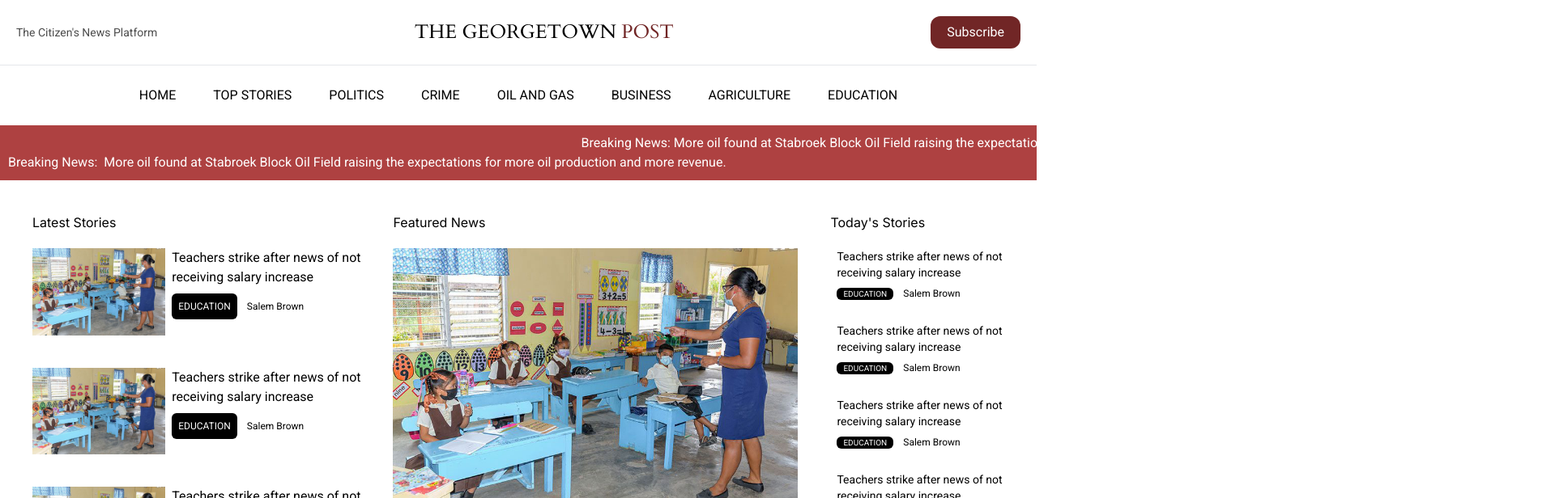
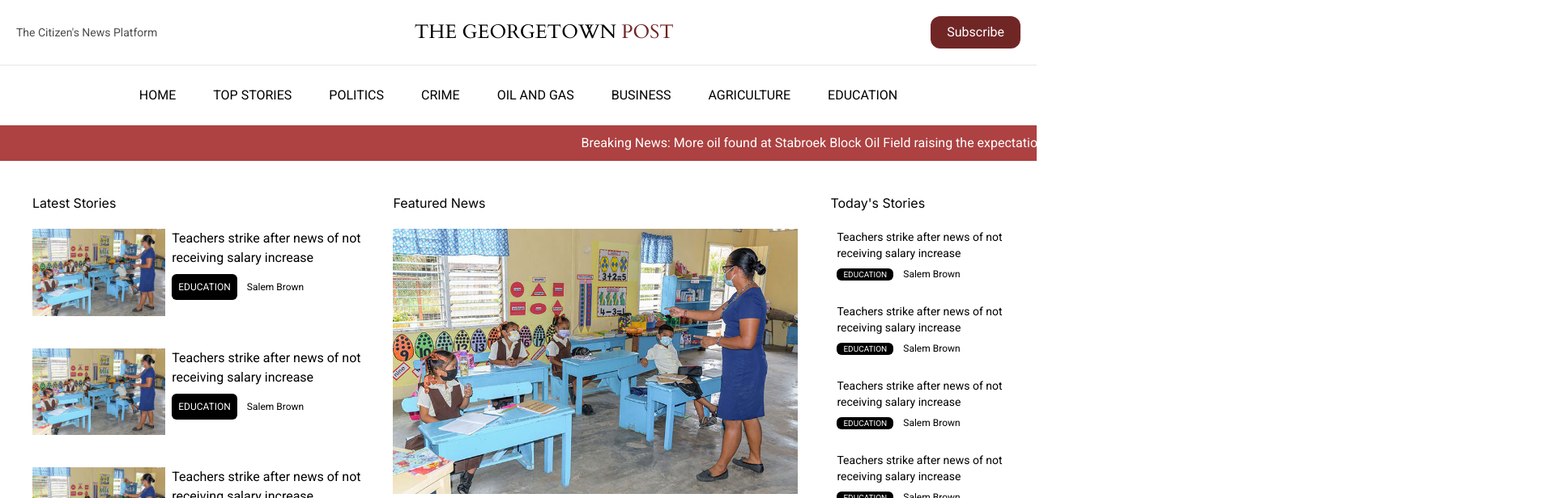
Before and after one commit to stephonfraser/the-georgetown-post, a Next.js app: page / in a window 1280 px wide. Shown: the top 616 px of the page at 81% size, 1920 px wide, since content can reach past the window. Built offline with nearby package versions, Linux system fonts and the light colour scheme.

Commit message:
Added breaking news content

```diff
--- a/app/components/ScrollText.tsx
+++ b/app/components/ScrollText.tsx
@@ -3,13 +3,15 @@ import React from 'react'
 const ScrollText = () => {
   return (
     <div className='scroll-container'>
-        <div className='scroll-text'>
-            Breaking News: More oil found at Stabroek Block Oil Field raising the expectations for more oil production and more revenue.
+        <div className='scroll-text text-nowrap'>
+            Breaking News: More oil found at Stabroek Block Oil Field raising the expectations for more oil production and more revenue. | Elections set for March 2025 as plans are being made by the Guyana Elections Commission to ensure free and fare elections this coming year.
         </div>
-        <div className='scroller'>
+        <div className='scroller hidden'>
           <ul className='breaking-news-list scroller__inner'>
             <li>Breaking News:</li>
             <li>More oil found at Stabroek Block Oil Field raising the expectations for more oil production and more revenue.</li>
+            <li>|</li>
+            <li>Elections set for March 2025 as plans are being made by the Guyana Elections Commission to ensure free and fare elections this coming year.</li>
           </ul>
         </div>
     </div>
```
